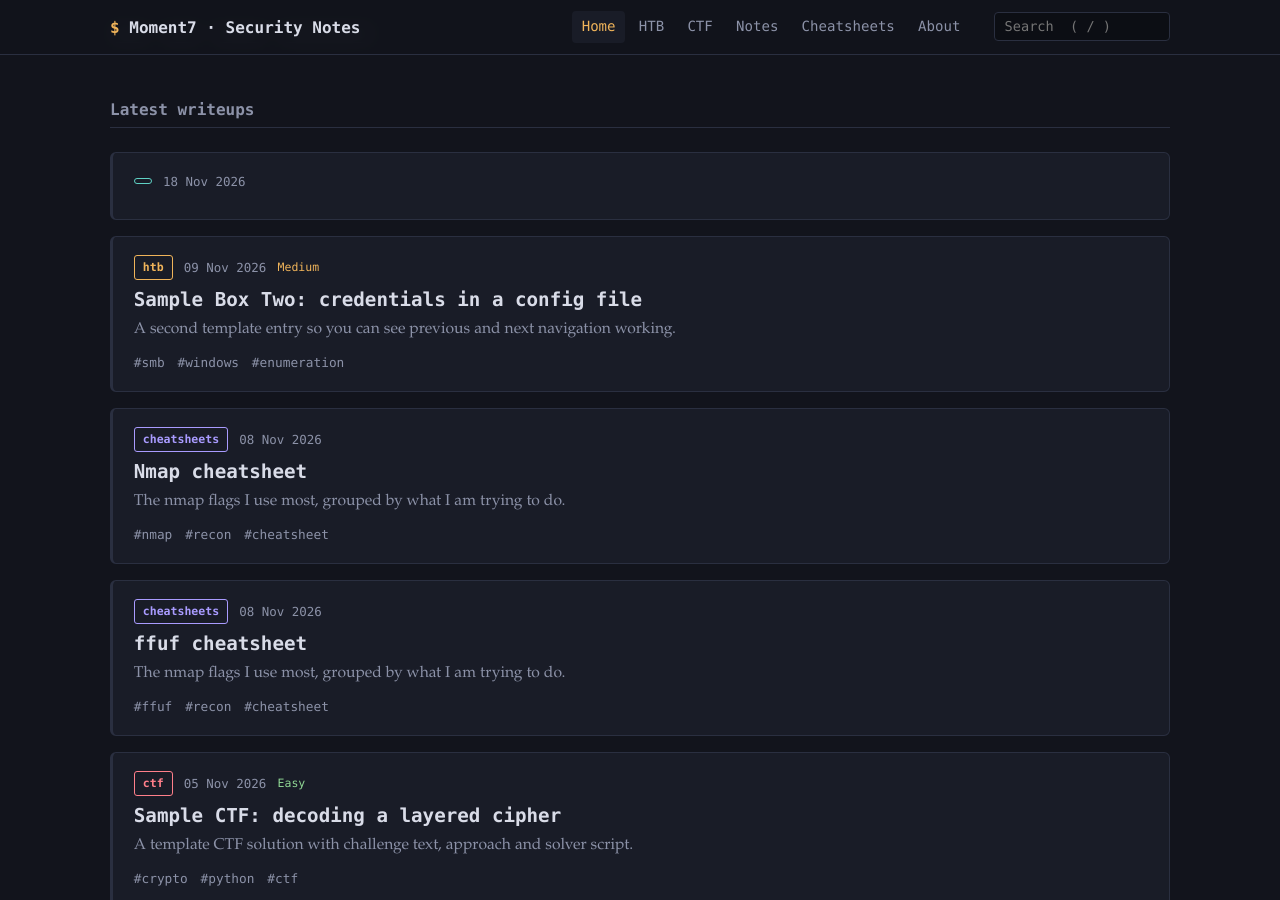
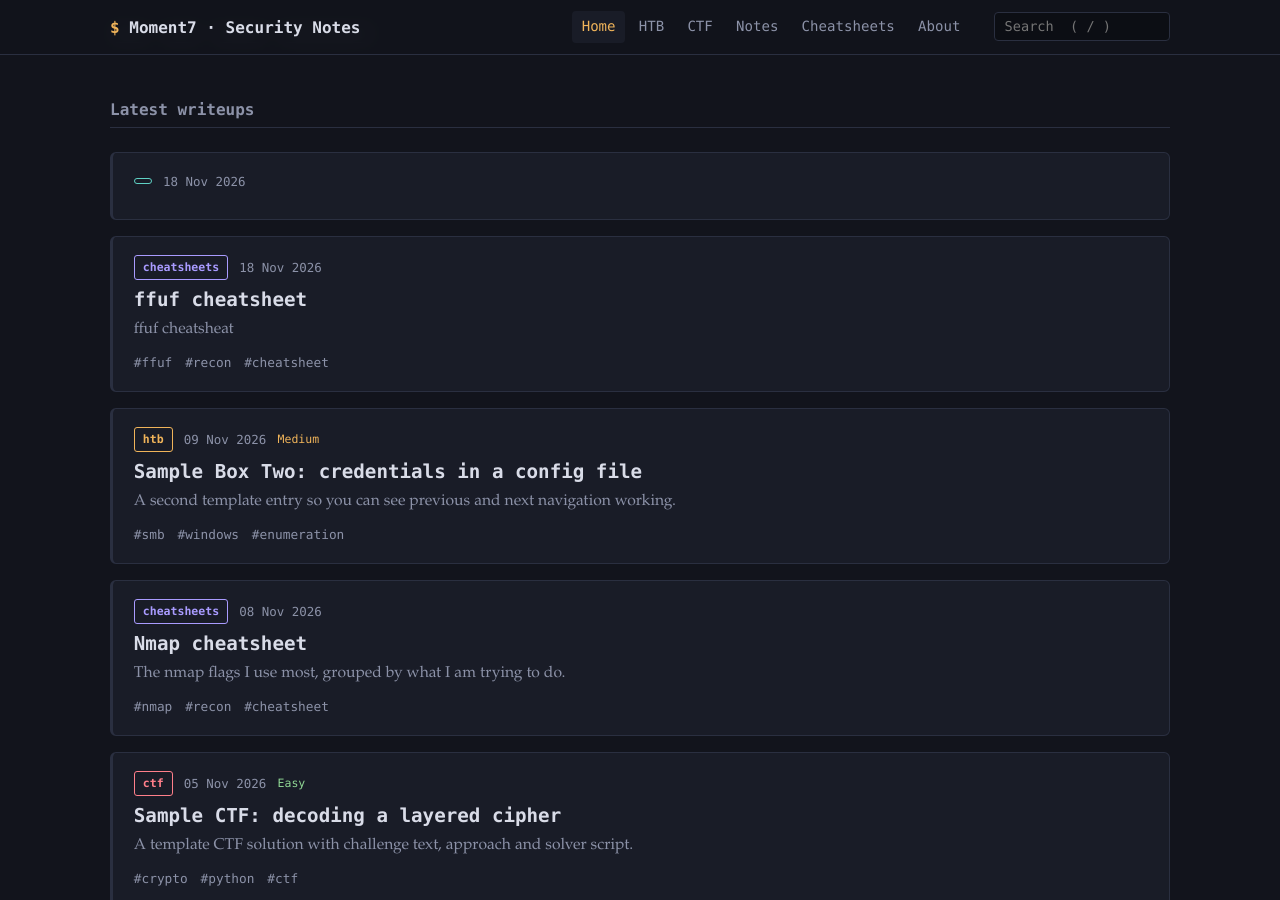
Before and after one commit to Moment777/Moment777, a Jekyll site: the page built from index.html, in a window 1280 px wide and 900 px high, scrolled down 290 px. Built offline with Jekyll 4.4.1, drawn with Linux system fonts in a browser that asks for light colours.

Commit message:
Update and rename 2026-11-08-ffuf-cheatsheet.md to 2026-11-18-ffuf-cheatsheet.md

```diff
--- a/_posts/2026-11-08-ffuf-cheatsheet.md
+++ b/_posts/2026-11-18-ffuf-cheatsheet.md
@@ -2,7 +2,7 @@
 title: "ffuf cheatsheet"
 categories: [cheatsheets]
 tags: [ffuf, recon, cheatsheet]
-description: The nmap flags I use most, grouped by what I am trying to do.
+description: ffuf cheatsheat
 ---
 
 ---
```
